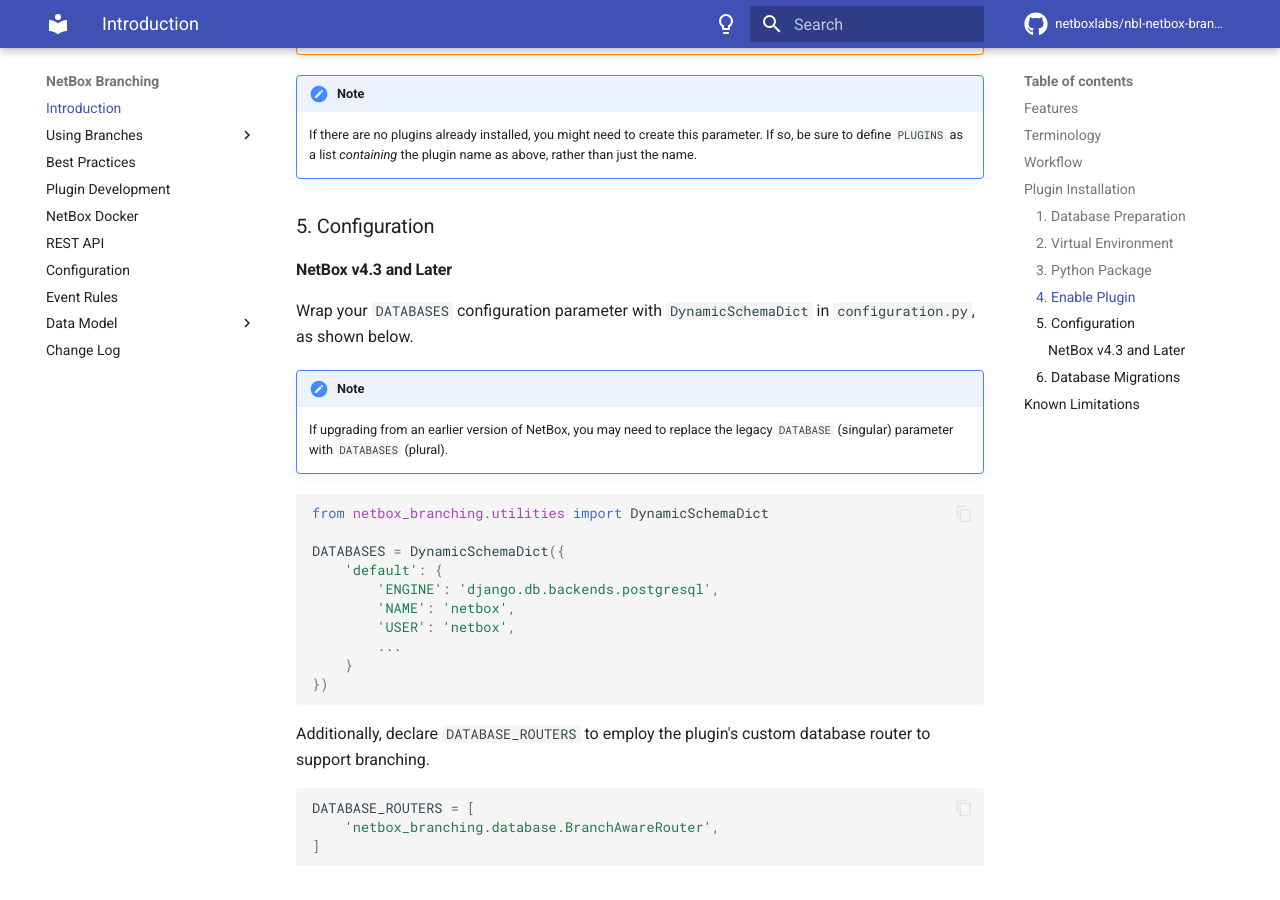
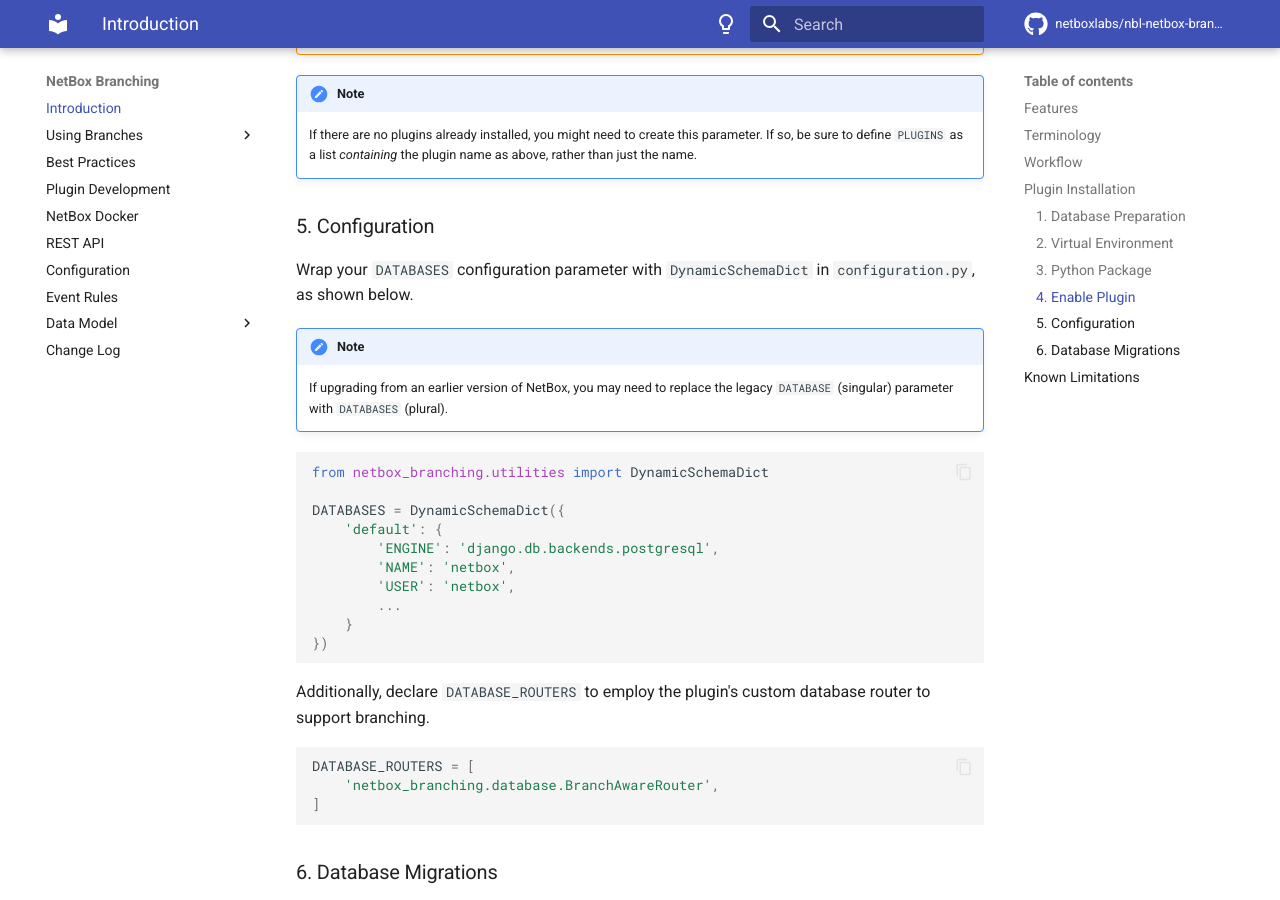
Before and after one commit to netboxlabs/netbox-branching, an MkDocs documentation site: the page built from docs/index.md, in a window 1280 px wide and 900 px high, scrolled down 3849 px. Built offline with MkDocs 1.6.1 and Material for MkDocs 9.7.7, drawn with Linux system fonts in a browser that asks for light colours; comment, search, counter and statistics services are not loaded.

Commit message:
update docs

```diff
--- a/docs/index.md
+++ b/docs/index.md
@@ -124,8 +124,6 @@
 
 ### 5. Configuration
 
-#### NetBox v4.3 and Later
-
 Wrap your `DATABASES` configuration parameter with `DynamicSchemaDict` in `configuration.py`, as shown below.
 
 !!! note
```
